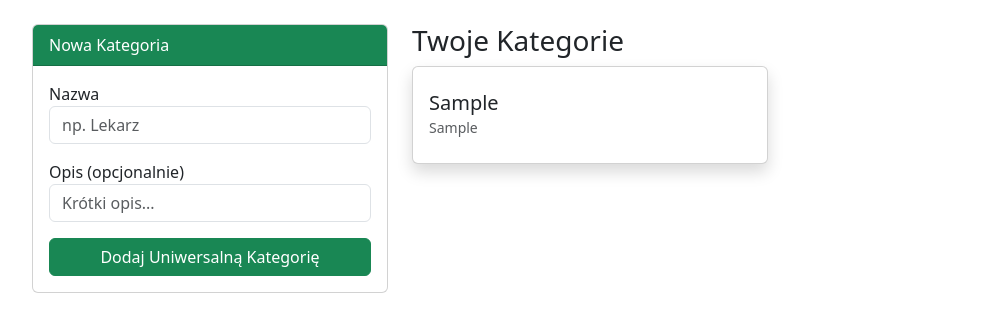
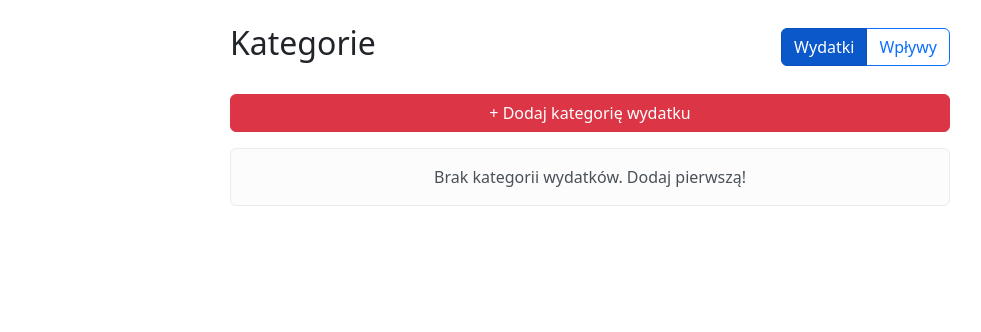
Before and after one commit to Putek19/BazyDanych2, a Flask app: page /categories in a window 1280 px wide. Shown: the part 58-390 px from the top of the page, without its empty margins (50-1031 px from the left). Run offline with Flask 3, Linux system fonts and the light colour scheme; the visitor is signed in with stand-in values (Sample User, id 1); tables that the repository leaves empty hold one stand-in row (values such as "Sample post").

Commit message:
dodano wyświetlanie kategorii zależnie od jej typu i tworzenie nowych kategori z konkretnym typem

```diff
--- a/src/routes.py
+++ b/src/routes.py
@@ -169,8 +169,7 @@ def register():
         )
         db.session.add(member)
 
-        # --- NOWOŚĆ: AUTOMATYCZNE TWORZENIE DANYCH STARTOWYCH ---
-        # Żebyś nie musiał ręcznie odpalać seed_data.py dla każdego nowego usera
+        # --- AUTOMATYCZNE TWORZENIE DANYCH STARTOWYCH ---
 
         # A. Domyślny portfel
         wallet = SubBudget(
@@ -256,9 +255,12 @@ def categories():
         nazwa = request.form.get("nazwa")
         opis = request.form.get("opis")
 
-        # ZMIANA: Nie pobieramy typu z formularza.
-        # Ustawiamy na sztywno "Ogólna", żeby pasowała do wszystkiego.
-        typ = "Ogólna"
+        # ZMIANA 1: Pobieramy typ z ukrytego pola formularza (HTML poniżej to wyśle)
+        typ = request.form.get("typ")
+
+        # jeżeli nie ma ustalonego typu -> nadaj typ
+        if not typ:
+            typ = "Wydatek"
 
         # Sprawdź czy taka już nie istnieje
         exists = Category.query.filter_by(
@@ -277,9 +279,12 @@ def categories():
 
         return redirect(url_for("main.categories"))
 
-    # Wyświetlanie listy
-    cats = Category.query.filter_by(id_gospodarstwa=member.id_gospodarstwa).all()
-    return render_template("categories.html", categories=cats)
+    # ZMIANA 2: Pobieramy dwie osobne listy zamiast jednej
+    cats_wydatki = Category.query.filter_by(id_gospodarstwa=member.id_gospodarstwa, typ="Wydatek").all()
+    cats_wplywy = Category.query.filter_by(id_gospodarstwa=member.id_gospodarstwa, typ="Wplyw").all()
+
+    # Przekazanie do szablonu dwóch list zależnych od typu kategorii
+    return render_template("categories.html", wydatki=cats_wydatki, wplywy=cats_wplywy)
 
 
 def send_reset_email(user):
--- a/src/templates/categories.html
+++ b/src/templates/categories.html
@@ -1,45 +1,151 @@
 {% extends "base.html" %}
 
 {% block content %}
-<div class="row">
-    <div class="col-md-4">
-        <div class="card mb-4">
-            <div class="card-header bg-success text-white">Nowa Kategoria</div>
-            <div class="card-body">
-                <form method="POST">
-                    <div class="mb-3">
-                        <label>Nazwa</label>
-                        <input type="text" name="nazwa" class="form-control" placeholder="np. Lekarz" required>
-                    </div>
+<div class="container mt-4">
+    <div class="row">
+        <div class="col-md-8 offset-md-2">
 
-                    <div class="mb-3">
-                        <label>Opis (opcjonalnie)</label>
-                        <input type="text" name="opis" class="form-control" placeholder="Krótki opis...">
-                    </div>
-                    <button type="submit" class="btn btn-success w-100">Dodaj Uniwersalną Kategorię</button>
-                </form>
-            </div>
-        </div>
-    </div>
+            <div class="d-flex justify-content-between align-items-center mb-4">
+                <h2>Kategorie</h2>
 
-    <div class="col-md-8">
-        <h3>Twoje Kategorie</h3>
-        <div class="row">
-            {% for c in categories %}
-            <div class="col-md-6 mb-2">
-                <div class="card border-left-primary shadow h-100 py-2">
-                    <div class="card-body">
-                        <div class="row no-gutters align-items-center">
-                            <div class="col mr-2">
-                                <div class="h5 mb-0 font-weight-bold text-gray-800">{{ c.nazwa }}</div>
-                                <small class="text-muted">{{ c.opis or '' }}</small>
-                            </div>
-                        </div>
-                    </div>
+                <div class="btn-group" role="group" aria-label="Wybór typu">
+                    <button type="button" class="btn btn-primary active" id="tab-wydatek" onclick="zmienZakladke('WYDATEK')">
+                        <i class="fas fa-shopping-cart"></i> Wydatki
+                    </button>
+                    <button type="button" class="btn btn-outline-primary" id="tab-wplyw" onclick="zmienZakladke('WPLYW')">
+                        <i class="fas fa-wallet"></i> Wpływy
+                    </button>
                 </div>
             </div>
-            {% endfor %}
+
+            <button type="button" class="btn btn-success w-100 mb-3" data-bs-toggle="modal" data-bs-target="#addCategoryModal" id="btn-add-label">
+                + Dodaj kategorię wydatku
+            </button>
+
+            <div id="lista-wydatki">
+                <div class="list-group">
+                    {% for cat in wydatki %}
+                    <div class="list-group-item d-flex justify-content-between align-items-center">
+                        <div>
+                            <strong>{{ cat.nazwa }}</strong>
+                            {% if cat.opis %}
+                                <br><small class="text-muted">{{ cat.opis }}</small>
+                            {% endif %}
+                        </div>
+                        <span class="badge bg-danger rounded-pill">Wydatek</span>
+                    </div>
+                    {% else %}
+                    <div class="alert alert-light text-center">Brak kategorii wydatków. Dodaj pierwszą!</div>
+                    {% endfor %}
+                </div>
+            </div>
+
+            <div id="lista-wplywy" style="display: none;">
+                <div class="list-group">
+                    {% for cat in wplywy %}
+                    <div class="list-group-item d-flex justify-content-between align-items-center">
+                        <div>
+                            <strong>{{ cat.nazwa }}</strong>
+                            {% if cat.opis %}
+                                <br><small class="text-muted">{{ cat.opis }}</small>
+                            {% endif %}
+                        </div>
+                        <span class="badge bg-success rounded-pill">Wpływ</span>
+                    </div>
+                    {% else %}
+                    <div class="alert alert-light text-center">Brak kategorii wpływów. Dodaj pierwszą!</div>
+                    {% endfor %}
+                </div>
+            </div>
+
         </div>
     </div>
 </div>
+
+<div class="modal fade" id="addCategoryModal" tabindex="-1" aria-labelledby="exampleModalLabel" aria-hidden="true">
+  <div class="modal-dialog">
+    <form method="POST" action="{{ url_for('main.categories') }}">
+      <div class="modal-content">
+        <div class="modal-header">
+          <h5 class="modal-title">Nowa Kategoria</h5>
+          <button type="button" class="btn-close" data-bs-dismiss="modal" aria-label="Close"></button>
+        </div>
+        <div class="modal-body">
+
+            <input type="hidden" name="typ" id="input-hidden-typ" value="Wydatek">
+
+            <div class="mb-3">
+                <label for="nazwa" class="form-label">Nazwa kategorii</label>
+                <input type="text" class="form-control" name="nazwa" required placeholder="np. Jedzenie, Wypłata...">
+            </div>
+
+            <div class="mb-3">
+                <label for="opis" class="form-label">Opis (opcjonalnie)</label>
+                <textarea class="form-control" name="opis" rows="2"></textarea>
+            </div>
+
+        </div>
+        <div class="modal-footer">
+          <button type="button" class="btn btn-secondary" data-bs-dismiss="modal">Anuluj</button>
+          <button type="submit" class="btn btn-primary">Zapisz</button>
+        </div>
+      </div>
+    </form>
+  </div>
+</div>
+
+<script>
+    function zmienZakladke(wybranyTyp) {
+        // Elementy DOM
+        const tabWydatek = document.getElementById('tab-wydatek');
+        const tabWplyw = document.getElementById('tab-wplyw');
+
+        const listaWydatki = document.getElementById('lista-wydatki');
+        const listaWplywy = document.getElementById('lista-wplywy');
+
+        const btnLabel = document.getElementById('btn-add-label');
+        const hiddenInput = document.getElementById('input-hidden-typ');
+
+        if (wybranyTyp === 'WYDATEK') {
+            // 1. Zmiana widoczności list
+            listaWydatki.style.display = 'block';
+            listaWplywy.style.display = 'none';
+
+            // 2. Stylizacja przycisków zakładek
+            tabWydatek.classList.add('btn-primary', 'active');
+            tabWydatek.classList.remove('btn-outline-primary');
+
+            tabWplyw.classList.add('btn-outline-primary');
+            tabWplyw.classList.remove('btn-primary', 'active');
+
+            // 3. Aktualizacja przycisku i formularza
+            btnLabel.innerText = "+ Dodaj kategorię wydatku";
+            btnLabel.classList.remove('btn-success');
+            btnLabel.classList.add('btn-danger');
+            hiddenInput.value = "Wydatek";
+
+        } else if (wybranyTyp === 'WPLYW') {
+            // 1. Zmiana widoczności list
+            listaWydatki.style.display = 'none';
+            listaWplywy.style.display = 'block';
+
+            // 2. Stylizacja przycisków zakładek
+            tabWplyw.classList.add('btn-primary', 'active');
+            tabWplyw.classList.remove('btn-outline-primary');
+
+            tabWydatek.classList.add('btn-outline-primary');
+            tabWydatek.classList.remove('btn-primary', 'active');
+
+            // 3. Aktualizacja przycisku i formularza
+            btnLabel.innerText = "+ Dodaj kategorię wpływu";
+            btnLabel.classList.remove('btn-danger');
+            btnLabel.classList.add('btn-success');
+            hiddenInput.value = "Wplyw";
+        }
+    }
+
+    document.addEventListener("DOMContentLoaded", function() {
+        zmienZakladke('WYDATEK');
+    });
+</script>
 {% endblock %}
```
